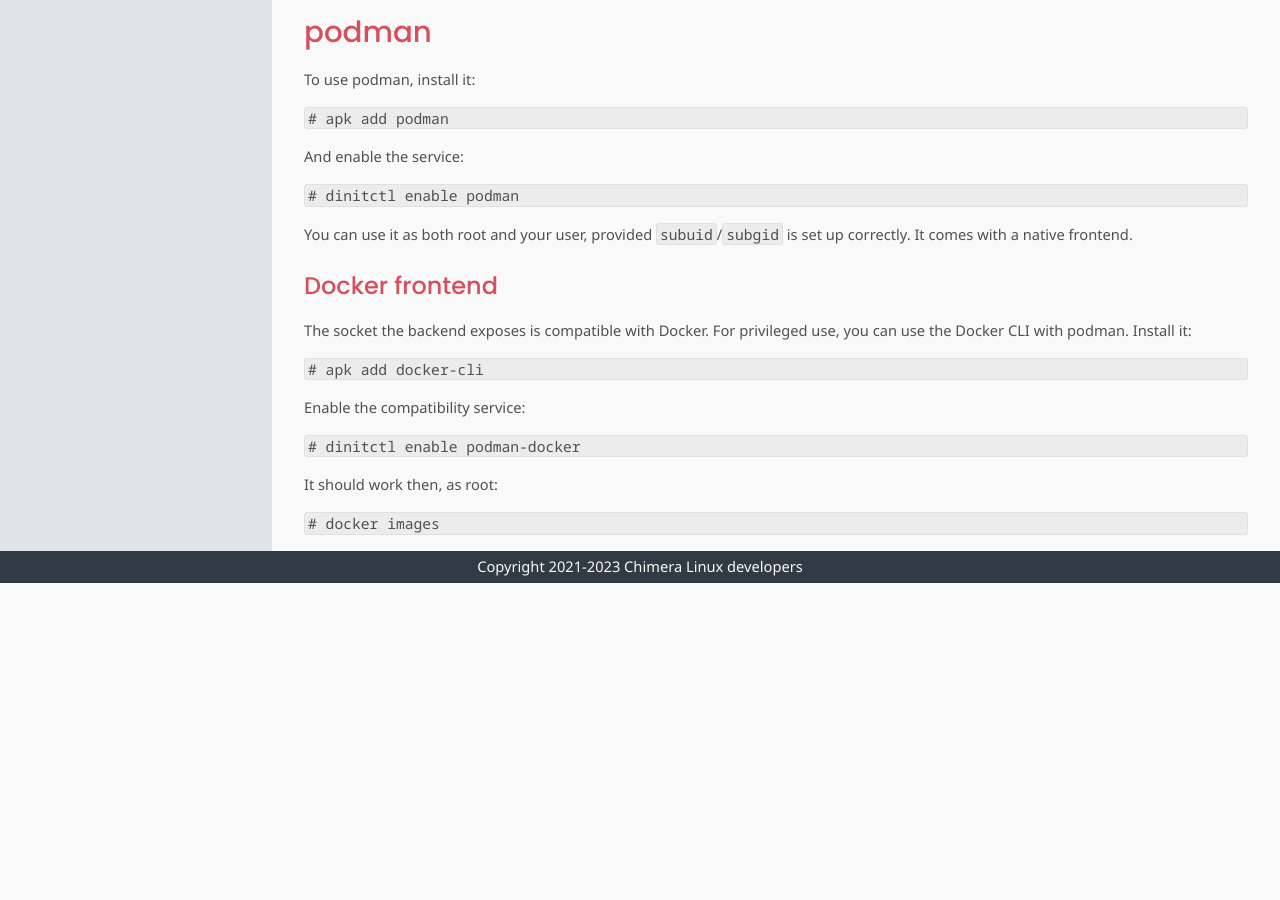
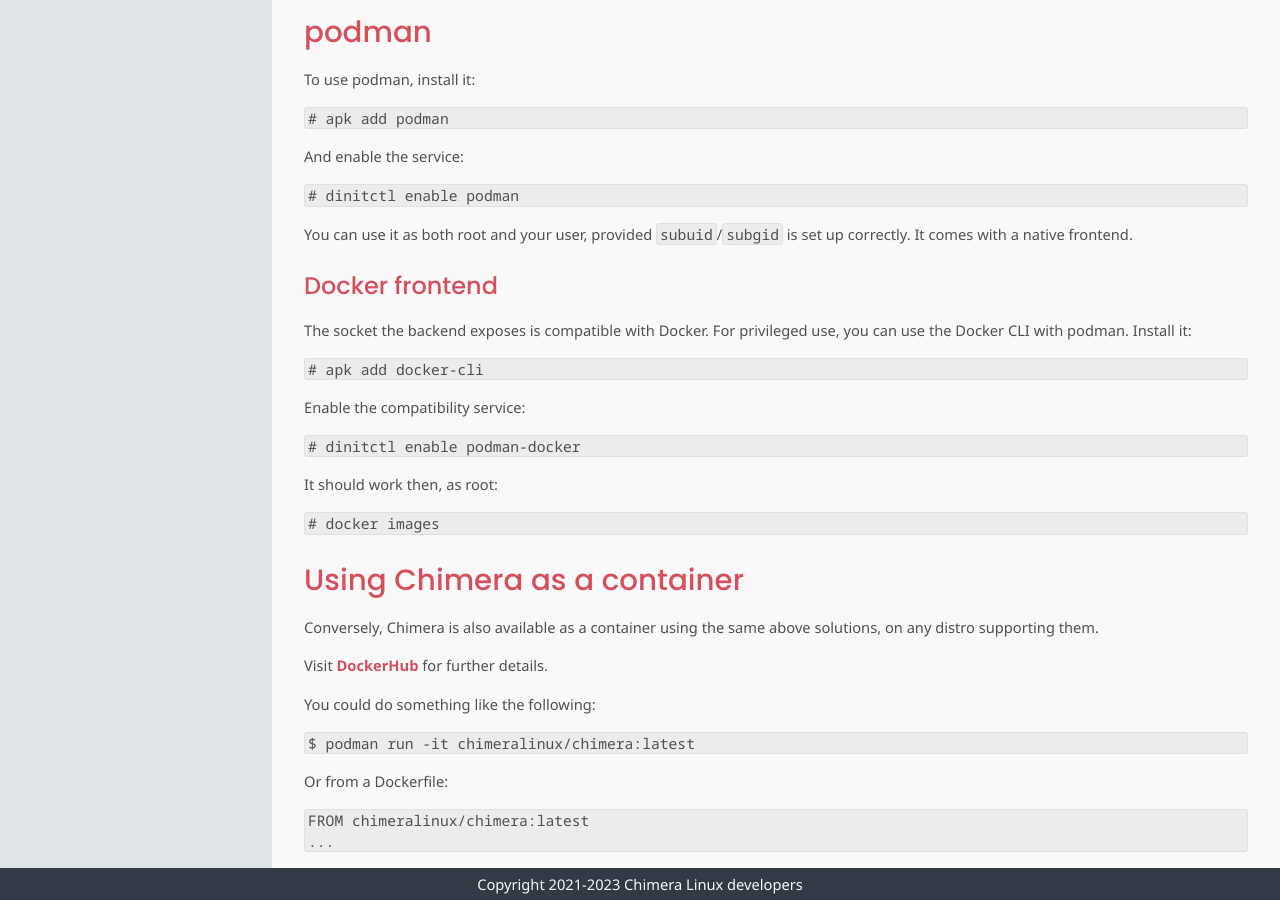
Before and after one commit to chimera-linux/chimera-linux.github.io, a Jekyll site: the page built from _docs/configuration/containers.md, in a window 1280 px wide and 900 px high, scrolled down 1086 px. Built offline with Jekyll 4.4.1, drawn with Linux system fonts in a browser that asks for light colours; before the commit the page ends 1669 px from its top, so only the background shows below that.

Commit message:
add notes about container availability

````diff
--- a/_docs/configuration/containers.md
+++ b/_docs/configuration/containers.md
@@ -99,3 +99,24 @@
 ```
 # docker images
 ```
+
+## Using Chimera as a container
+
+Conversely, Chimera is also available as a container using the same
+above solutions, on any distro supporting them.
+
+Visit [DockerHub](https://hub.docker.com/r/chimeralinux/chimera)
+for further details.
+
+You could do something like the following:
+
+```
+$ podman run -it chimeralinux/chimera:latest
+```
+
+Or from a Dockerfile:
+
+```
+FROM chimeralinux/chimera:latest
+...
+```
````
Also changed, not shown: _docs/installation.md (+5 -0 lines).
